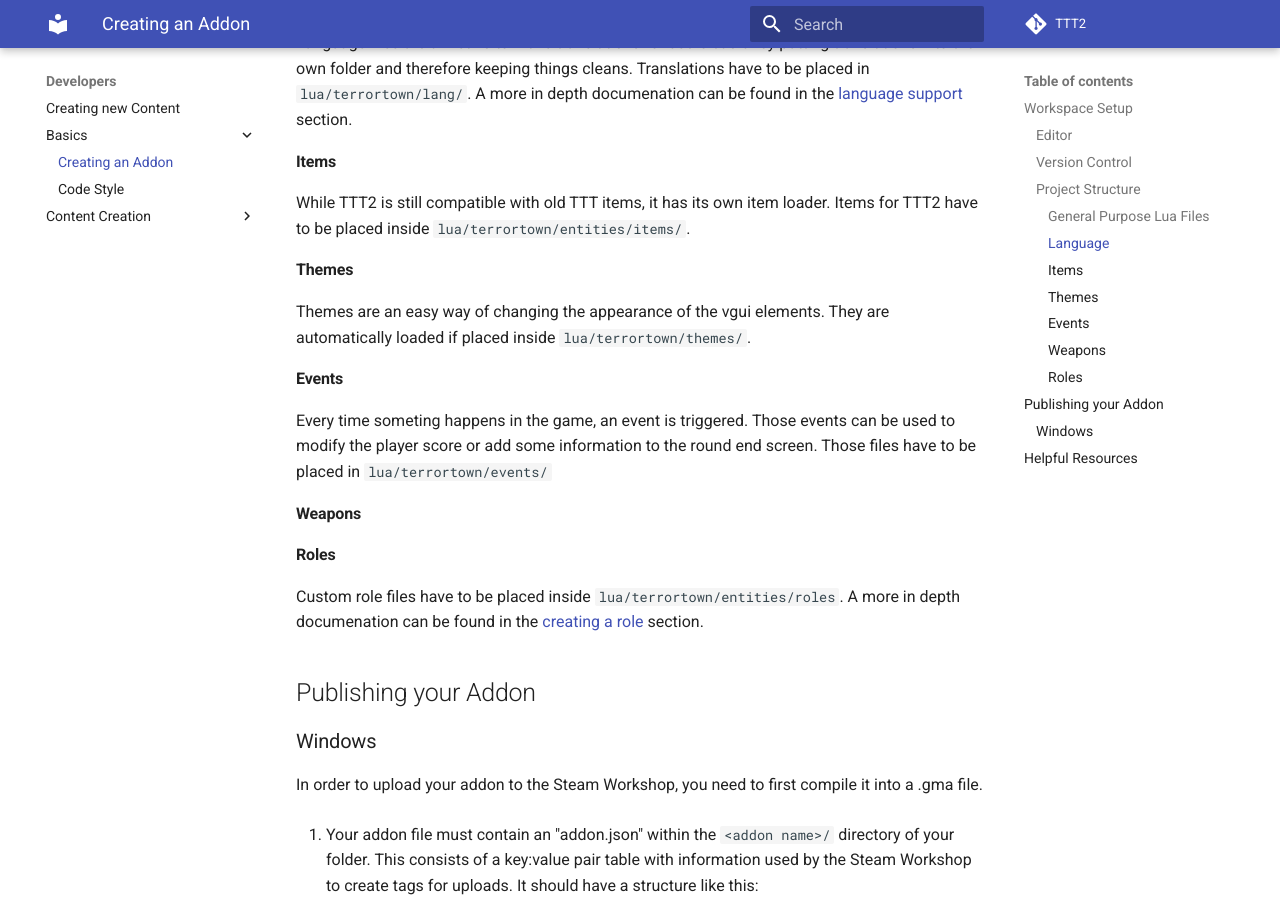
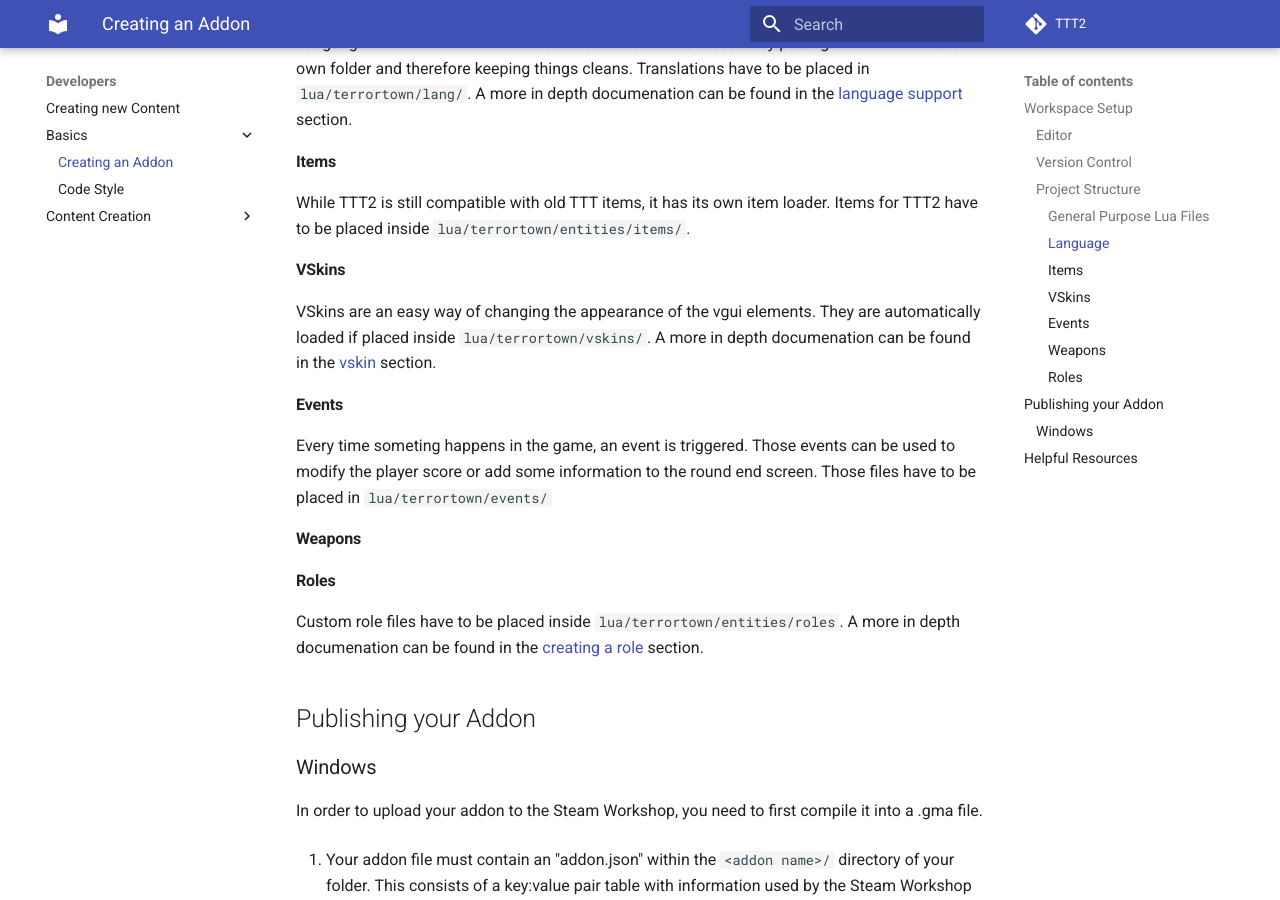
Before and after one commit to TTT-2/docs, an MkDocs documentation site: the page built from docs/developers/basics/creating-an-addon.md, in a window 1280 px wide and 900 px high, scrolled down 3037 px. Built offline with MkDocs 1.6.1 and Material for MkDocs 9.7.7, drawn with Linux system fonts in a browser that asks for light colours; comment, search, counter and statistics services are not loaded.

Commit message:
added vskin docs

```diff
--- a/docs/developers/basics/creating-an-addon.md
+++ b/docs/developers/basics/creating-an-addon.md
@@ -47,9 +47,9 @@ Language files are a means to make translations for users easier by putting tran
 
 While TTT2 is still compatible with old TTT items, it has its own item loader. Items for TTT2 have to be placed inside `lua/terrortown/entities/items/`.
 
-#### Themes
+#### VSkins
 
-Themes are an easy way of changing the appearance of the vgui elements. They are automatically loaded if placed inside `lua/terrortown/themes/`.
+VSkins are an easy way of changing the appearance of the vgui elements. They are automatically loaded if placed inside `lua/terrortown/vskins/`. A more in depth documenation can be found in the [vskin](/developers/content-creation/vskin/) section.
 
 #### Events
 
--- a/mkdocs.yml
+++ b/mkdocs.yml
@@ -48,6 +48,7 @@ nav:
         - 'developers/content-creation/creating-a-hud-theme.md'
         - 'developers/content-creation/sidebar-population.md'
         - 'developers/content-creation/using-targetid.md'
+        - 'developers/content-creation/vskin.md'
         - 'developers/content-creation/language-support.md'
 
 # Customization
```
Also changed, not shown: docs/developers/content-creation/vskin.md (added, +33 -0 lines), docs/assets/images/article/vskin.png (added).
